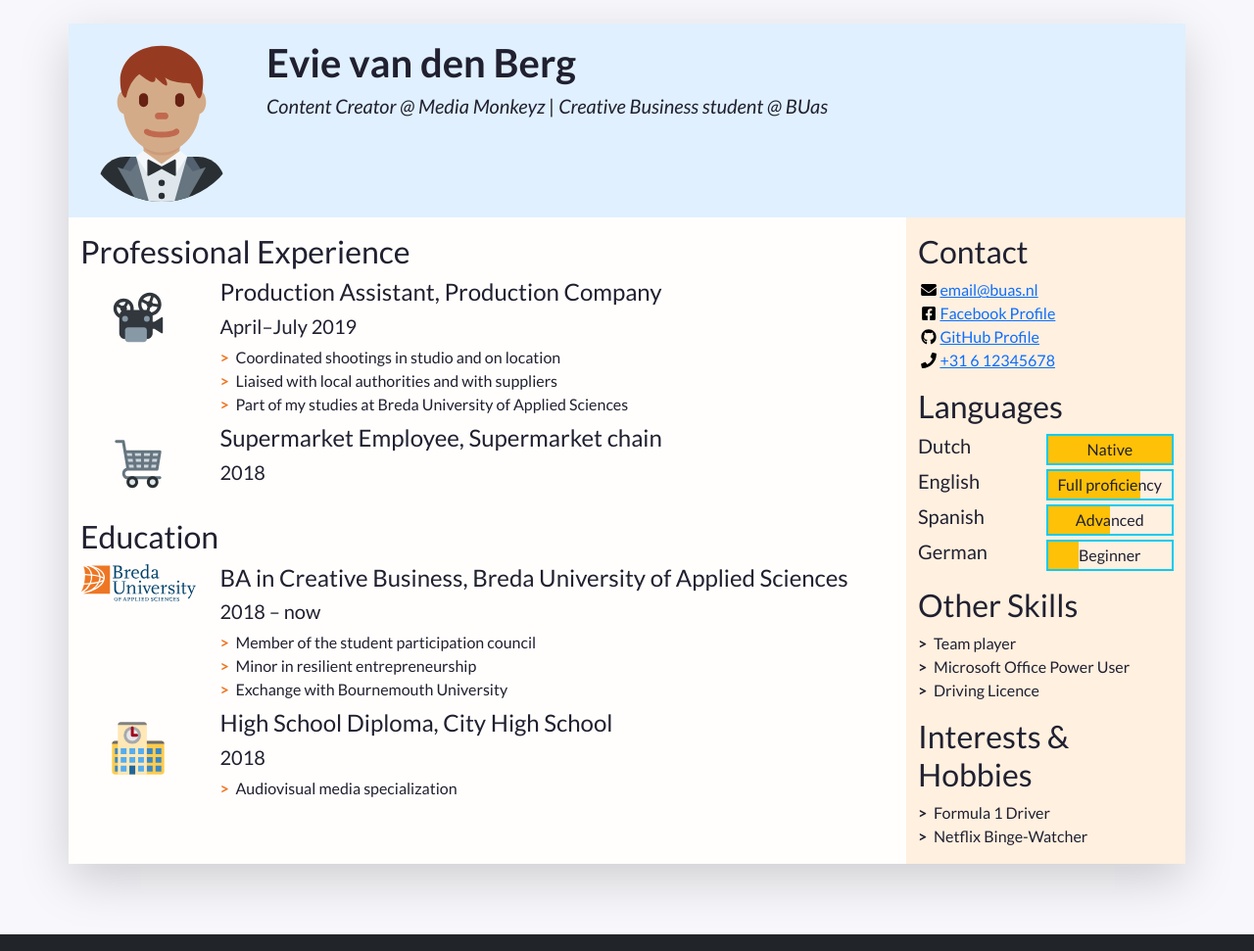
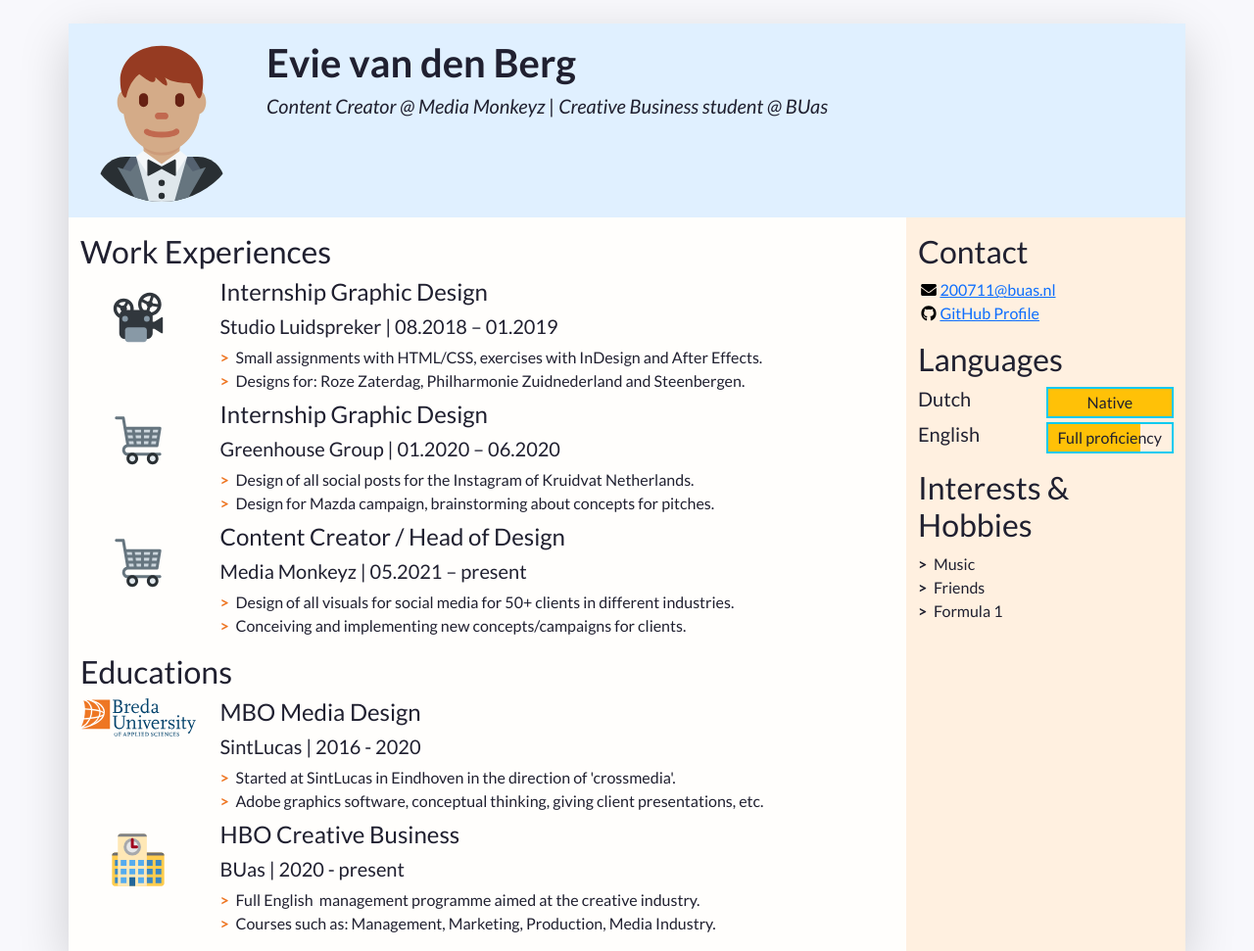
Before and after one commit to evievandenberg/mycv, a plain HTML site: page index.html in a window 1280 px wide. Shown: the top 971 px of the page at 98% size. Drawn offline with nearby package versions, Linux system fonts and the light colour scheme.

Commit message:
Text change

```diff
--- a/index.html
+++ b/index.html
@@ -19,7 +19,7 @@
     <link rel="stylesheet" href="css/alternative.css">
      -->
 
-    <title>Firstname Lastname's Resumé</title>
+    <title>Evie van den Berg's Resumé</title>
   </head>
   <!-- End of the head -->
 
@@ -75,7 +75,7 @@
             <section> is yet another semantic element. The first one is for professional experience.
           -->
           <section class="my-3 biography-section">
-            <h2>Professional Experience</h2>
+            <h2>Work Experiences&nbsp;</h2>
             <!--
               Each list item (li) in the unordered list (ul) below will be one job.
               "list-unstyled" is a class that hides the bullet points of a list.
@@ -89,13 +89,12 @@
                   <img class="biography-logo mw-100 d-block mx-auto" src="images/employers/projector.svg" alt="Company logo" width="80">
                 </div>
                 <div class="biography-contents col-9 col-sm-10 col-md-9 col-lg-10">
-                  <h4>Production Assistant, Production Company</h4>
-                  <h5>April&ndash;July 2019</h5>
+                  <h4>Internship Graphic Design&nbsp;</h4>
+                  <h5>Studio Luidspreker | 08.2018 – 01.2019</h5>
                   <!-- Use the list below to talk about your achievements -->
                   <ul class="biography-details list-unstyled">
-                    <li>Coordinated shootings in studio and on location</li>
-                    <li>Liaised with local authorities and with suppliers</li>
-                    <li>Part of my studies at Breda University of Applied Sciences</li>
+                    <li>Small assignments with HTML/CSS, exercises with InDesign and After Effects.</li>
+                    <li>Designs for: Roze Zaterdag, Philharmonie Zuidnederland and Steenbergen.</li>
                   </ul>
                 </div>
               </li>
@@ -107,8 +106,30 @@
                   <img class="biography-logo mw-100 d-block mx-auto" src="images/employers/trolley.svg" alt="Company logo" width="80">
                 </div>
                 <div class="biography-contents col-9 col-sm-10 col-md-9 col-lg-10">
-                  <h4>Supermarket Employee, Supermarket chain</h4>
-                  <h5>2018</h5>
+                  <h4>Internship Graphic Design</h4>
+                  <h5>Greenhouse Group | 01.2020 – 06.2020</h5>
+
+				<ul class="biography-details list-unstyled">
+                  <li>Design of all social posts for the Instagram of Kruidvat Netherlands.</li>
+                    <li>Design for Mazda campaign, brainstorming about concepts for pitches.</li>
+                  </ul>
+                  <!-- This entry doesn't have a list of achievements, but you can copy-paste the one from above -->
+                </div>
+              </li>
+
+				<li class="biography-item row mb-2">
+                <div class="logo-container col-3 col-sm-2 col-md-3 col-lg-2">
+                <!-- We're using a grid inside a grid so we can align logos and text -->
+                  <img class="biography-logo mw-100 d-block mx-auto" src="images/employers/trolley.svg" alt="Company logo" width="80">
+                </div>
+                <div class="biography-contents col-9 col-sm-10 col-md-9 col-lg-10">
+                  <h4>Content Creator / Head of Design</h4>
+                  <h5>Media Monkeyz | 05.2021 – present</h5>
+
+				<ul class="biography-details list-unstyled">
+                  <li>Design of all visuals for social media for 50+ clients in different industries.</li>
+                    <li>Conceiving and implementing new concepts/campaigns for clients.</li>
+                  </ul>
                   <!-- This entry doesn't have a list of achievements, but you can copy-paste the one from above -->
                 </div>
               </li>
@@ -119,7 +140,7 @@
           <!-- We're done with jobs, let's move on to schools -->
 
           <section class="my-3 biography-section">
-            <h2>Education</h2>
+            <h2>Educations</h2>
             <ul class="biography-list list-unstyled">
 
               <!-- Top item in education. And by "top", I mean a Bachelor in Creative Business at BUas. -->
@@ -128,13 +149,12 @@
                   <img class="biography-logo mw-100 d-block mx-auto" src="images/schools/logo-buas.svg" alt="School logo" width="120">
                 </div>
                 <div class="biography-contents col-9 col-sm-10 col-md-9 col-lg-10">
-                  <h4>BA in Creative Business, Breda University of Applied Sciences</h4>
-                  <h5>2018&nbsp;&ndash;&nbsp;now</h5>
+                  <h4>MBO Media Design</h4>
+                  <h5>SintLucas | 2016 - 2020</h5>
                   <!-- Use the list below to talk about minors, exchanges, extra-curricular activities. -->
                   <ul class="biography-details list-unstyled">
-                    <li>Member of the student participation council</li>
-                    <li>Minor in resilient entrepreneurship</li>
-                    <li>Exchange with Bournemouth University</li>
+                    <li>Started at SintLucas in Eindhoven in the direction of 'crossmedia'.</li>
+                    <li>Adobe graphics software, conceptual thinking, giving client presentations, etc.</li>
                   </ul>
                 </div>
               </li>
@@ -145,10 +165,11 @@
                   <img class="biography-logo mw-100 d-block mx-auto" src="images/schools/school.svg" alt="School logo" width="80">
                 </div>
                 <div class="biography-contents col-9 col-sm-10 col-md-9 col-lg-10">
-                  <h4>High School Diploma, City High School</h4>
-                  <h5>2018</h5>
+                  <h4>HBO Creative Business</h4>
+                  <h5>BUas | 2020 - present</h5>
                   <ul class="biography-details list-unstyled">
-                    <li>Audiovisual media specialization</li>
+                    <li>Full English&nbsp; management programme aimed at the creative industry.</li>
+					  <li>Courses such as: Management, Marketing, Production, Media Industry.</li>
                   </ul>
                 </div>
               </li>
@@ -177,29 +198,19 @@
             -->
             <ul class="contact-list list-unstyled">
               <li class="contact-item">
-                <a class="d-flex align-items-center" href="mailto:email@buas.nl" target="_blank">
+                <a class="d-flex align-items-center" href="mailto:200711@buas.nl" target="_blank">
                   <img class="contact-icon" src="images/icons/envelope.svg" alt="Email">
-                  email@buas.nl
+                  200711@buas.nl
                 </a>
               </li>
+
               <li class="contact-item">
-                <a class="d-flex align-items-center" href="https://facebook.com/" target="_blank">
-                  <img class="contact-icon" src="images/icons/facebook.svg" alt="Facebook">
-                  Facebook Profile
-                </a>
-              </li>
-              <li class="contact-item">
-                <a class="d-flex align-items-center" href="https://github.com/" target="_blank">
+                <a class="d-flex align-items-center" href="https://github.com/evievandenberg" target="_blank">
                   <img class="contact-icon" src="images/icons/github.svg" alt="LinkedIn">
                   GitHub Profile
                 </a>
               </li>
-              <li class="contact-item">
-                <a class="d-flex align-items-center" href="tel:+31612345678" target="_blank">
-                  <img class="contact-icon" src="images/icons/phone.svg" alt="Mobile Phone">
-                  +31 6 12345678
-                </a>
-              </li>
+
             </ul>
           </section>
 
@@ -225,43 +236,19 @@
                   <h6 class="position-absolute w-100 text-center top-0 py-1">Full proficiency</h6>
                 </div>
               </li>
-              <li class="language-item d-flex mb-1">
-                <h5 class="language-name w-50">Spanish</h5>
-                <div class="language-level w-50 border border-info border-2 position-relative">
-                  <!-- The div below is a progress bar. Choose between w-25, w-50, w-75 and w-100 to show your level of fluency -->
-                  <div class="language-progress position-absolute bg-warning h-100 w-50"></div>
-                  <h6 class="position-absolute w-100 text-center top-0 py-1">Advanced</h6>
-                </div>
-              </li>
-              <li class="language-item d-flex mb-1">
-                <h5 class="language-name w-50">German</h5>
-                <div class="language-level w-50 border border-info border-2 position-relative">
-                  <!-- The div below is a progress bar. Choose between w-25, w-50, w-75 and w-100 to show your level of fluency -->
-                  <div class="language-progress position-absolute bg-warning h-100 w-25"></div>
-                  <h6 class="position-absolute w-100 text-center top-0 py-1">Beginner</h6>
-                </div>
-              </li>
             </ul>
           </section>
 
           <!-- End of contact details, moving on to other skills -->
-
-          <section class="my-3 aside-section">
-            <h2>Other Skills</h2>
-            <ul class="skill-list list-unstyled">
-              <li class="skill-item">Team player</li>
-              <li class="skill-item">Microsoft Office Power User</li>
-              <li class="skill-item">Driving Licence</li>
-            </ul>
-          </section>
 
           <!-- End of other skills, moving on to interest and hobbies -->
 
           <section class="my-3 aside-section">
             <h2>Interests &amp; Hobbies</h2>
             <ul class="skill-list list-unstyled">
-              <li class="skill-item">Formula 1 Driver</li>
-              <li class="skill-item">Netflix Binge-Watcher</li>
+              <li class="skill-item">Music</li>
+              <li class="skill-item">Friends</li>
+			<li class="skill-item">Formula 1</li>
             </ul>
           </section>
 
```
